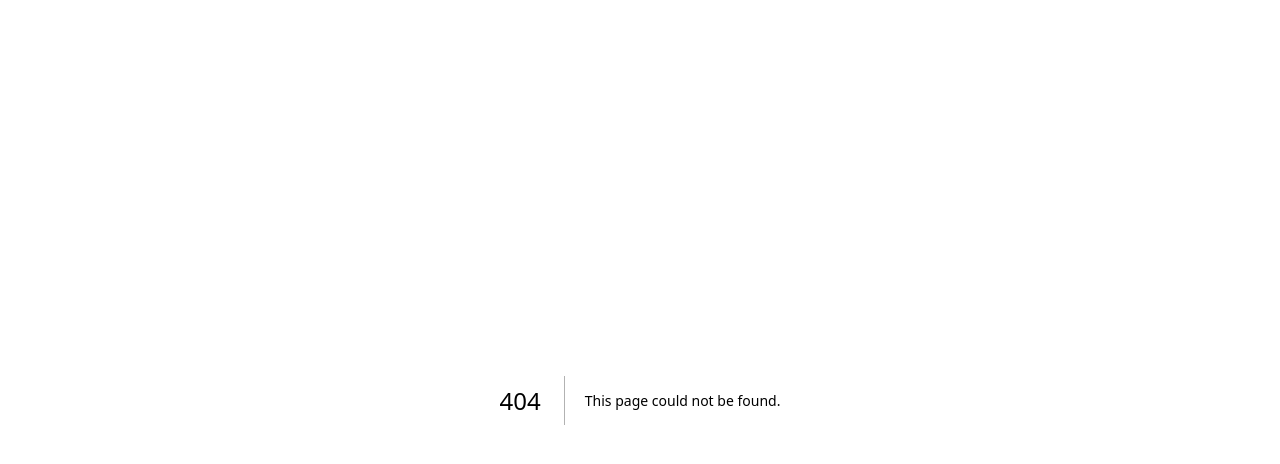
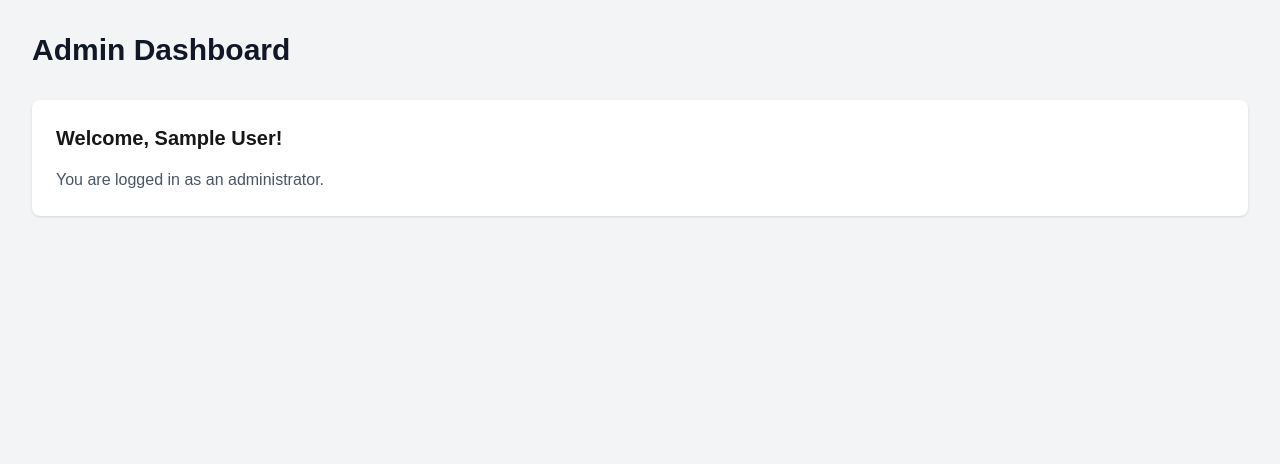
Before and after one commit to Sparta503/hospital-management-system, a Next.js app: page /admin/dashboard in a window 1280 px wide. Before the commit this address had no page. Shown: the top 464 px of the page. Built offline with nearby package versions, Linux system fonts and the light colour scheme; sample sign-in values are in the browser's storage.

Commit message:
Create page.tsx

```diff
--- /dev/null
+++ b/src/app/admin/dashboard/page.tsx
@@ -0,0 +1,36 @@
+'use client';
+
+import { useAuth } from '@/app/contexts/AuthContext';
+import { useRouter } from 'next/navigation';
+import { useEffect } from 'react';
+
+export default function AdminDashboard() {
+  const { user } = useAuth();
+  const router = useRouter();
+
+  // Redirect to login if not authenticated or not an admin
+  useEffect(() => {
+    if (!user) {
+      router.push('/login');
+    } else if (user.role !== 'admin') {
+      router.push(`/${user.role}/dashboard`);
+    }
+  }, [user, router]);
+
+  if (!user || user.role !== 'admin') {
+    return <div>Loading...</div>;
+  }
+
+  return (
+    <div className="min-h-screen bg-gray-100 p-8">
+      <div className="max-w-7xl mx-auto">
+        <h1 className="text-3xl font-bold text-gray-900 mb-8">Admin Dashboard</h1>
+        <div className="bg-white rounded-lg shadow p-6">
+          <h2 className="text-xl font-semibold mb-4">Welcome, {user.name}!</h2>
+          <p className="text-gray-600">You are logged in as an administrator.</p>
+          {/* Add admin-specific content here */}
+        </div>
+      </div>
+    </div>
+  );
+}
```
